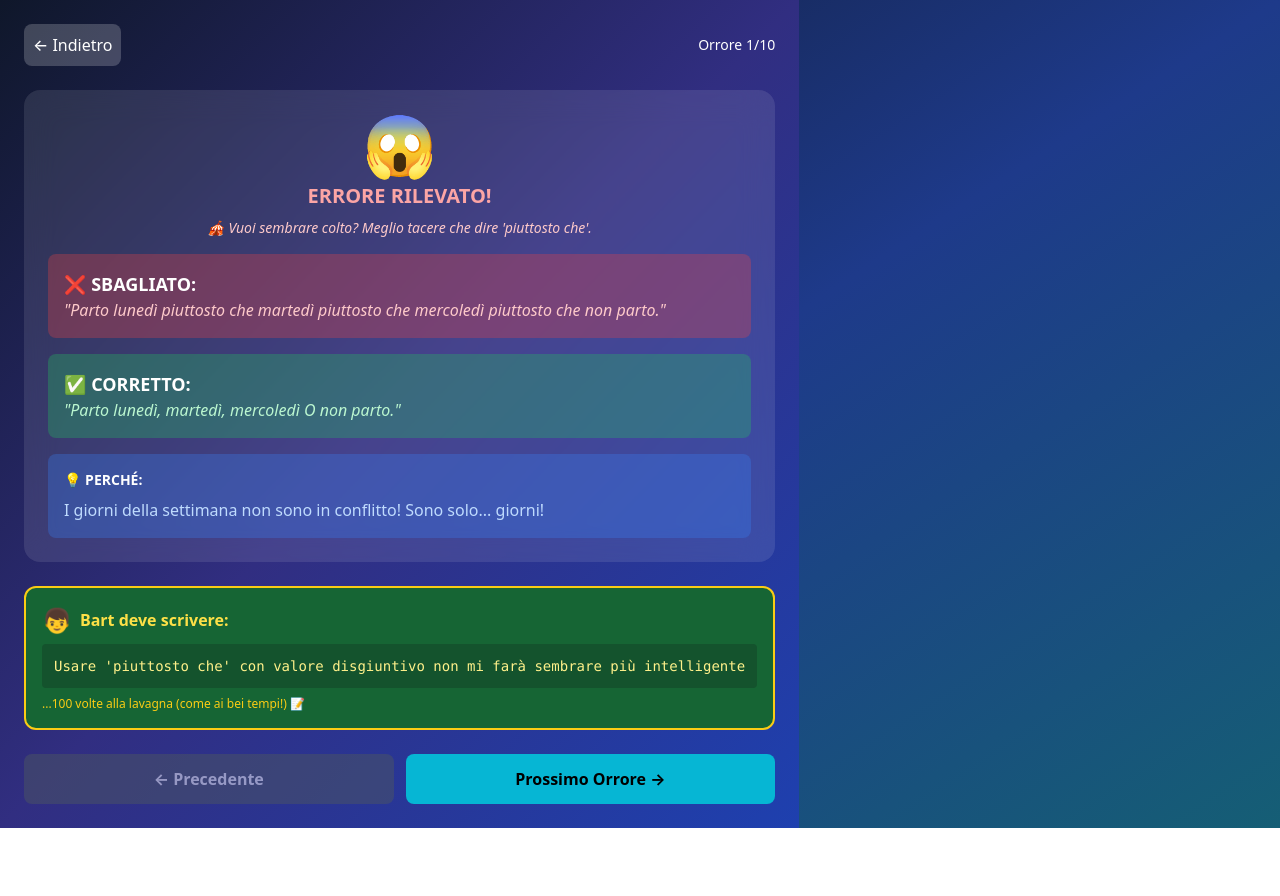
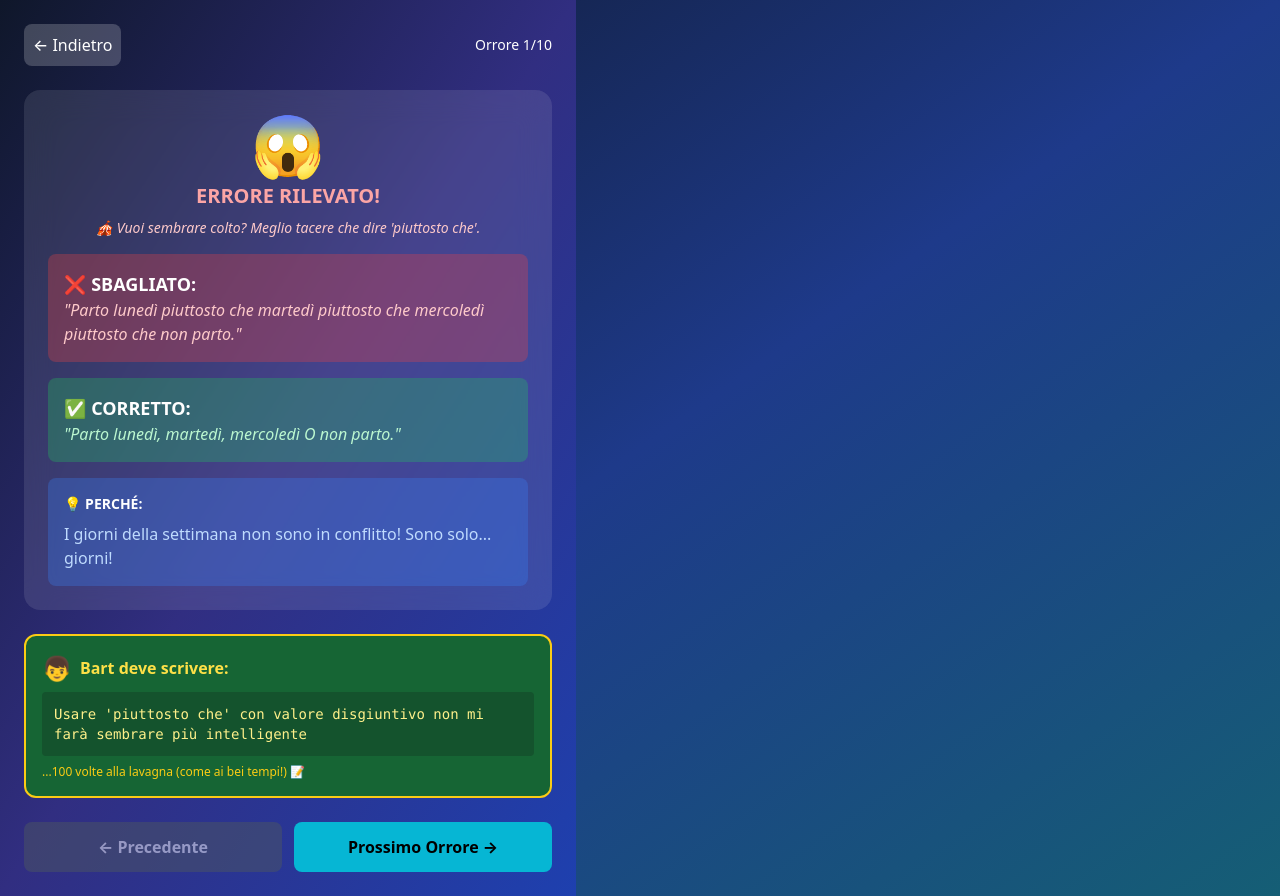
Before and after one commit to silviamusica/react-sloggio, a React (Vite) app: page / in a window 1280 px wide. Both pictures are taken after a click on the button 263 px from the left and 587 px from the top of the page. Before the commit the page ends 828 px from the top, so only its background shows below. Built offline with nearby package versions, Linux system fonts and the light colour scheme.

Commit message:
Fix: Centra il contenuto in tutte le schermate

```diff
--- a/src/App.jsx
+++ b/src/App.jsx
@@ -370,11 +370,12 @@
 
     return (
       <div
-        className="min-h-screen bg-gradient-to-br from-slate-900 via-indigo-900 to-blue-800 text-white p-6"
+        className="min-h-screen bg-gradient-to-br from-slate-900 via-indigo-900 to-blue-800 text-white"
         onTouchStart={onTouchStart}
         onTouchMove={onTouchMove}
         onTouchEnd={onTouchEnd}
       >
+        <div className="w-full max-w-xl mx-auto p-6">
           <div className="flex justify-between items-center mb-6">
             <button
               onClick={() => setCurrentScreen('home')}
@@ -453,6 +454,7 @@
             </div>
           </div>
         </div>
+      </div>
     );
   };
 
@@ -463,11 +465,12 @@
 
     return (
       <div
-        className="min-h-screen bg-gradient-to-br from-slate-800 via-blue-900 to-cyan-800 text-white p-6"
+        className="min-h-screen bg-gradient-to-br from-slate-800 via-blue-900 to-cyan-800 text-white"
         onTouchStart={onTouchStart}
         onTouchMove={onTouchMove}
         onTouchEnd={onTouchEnd}
       >
+        <div className="w-full max-w-xl mx-auto p-6">
           <div className="flex justify-between items-center mb-6">
             <button
               onClick={() => setCurrentScreen('home')}
@@ -556,17 +559,19 @@
             </div>
           )}
         </div>
+      </div>
     );
   };
 
   const renderBartGenerator = () => {
     return (
       <div
-        className="min-h-screen bg-gradient-to-br from-blue-900 via-slate-800 to-cyan-900 text-white p-6"
+        className="min-h-screen bg-gradient-to-br from-blue-900 via-slate-800 to-cyan-900 text-white"
         onTouchStart={onTouchStart}
         onTouchMove={onTouchMove}
         onTouchEnd={onTouchEnd}
       >
+        <div className="w-full max-w-xl mx-auto p-6">
           <div className="flex justify-between items-center mb-6">
             <button
               onClick={() => setCurrentScreen('home')}
@@ -644,16 +649,18 @@
             </div>
           </div>
         </div>
+      </div>
     );
   };
 
   const renderAbout = () => (
     <div
-      className="min-h-screen bg-gradient-to-br from-slate-900 via-blue-800 to-cyan-700 text-white p-6"
+      className="min-h-screen bg-gradient-to-br from-slate-900 via-blue-800 to-cyan-700 text-white"
       onTouchStart={onTouchStart}
       onTouchMove={onTouchMove}
       onTouchEnd={onTouchEnd}
     >
+      <div className="w-full max-w-xl mx-auto p-6">
         <div className="flex justify-between items-center mb-6">
           <button
             onClick={() => setCurrentScreen('home')}
@@ -707,6 +714,7 @@
           </div>
         </div>
       </div>
+    </div>
   );
 
   // Render principale
```
Lines whose indentation alone changed are shown as unchanged.
